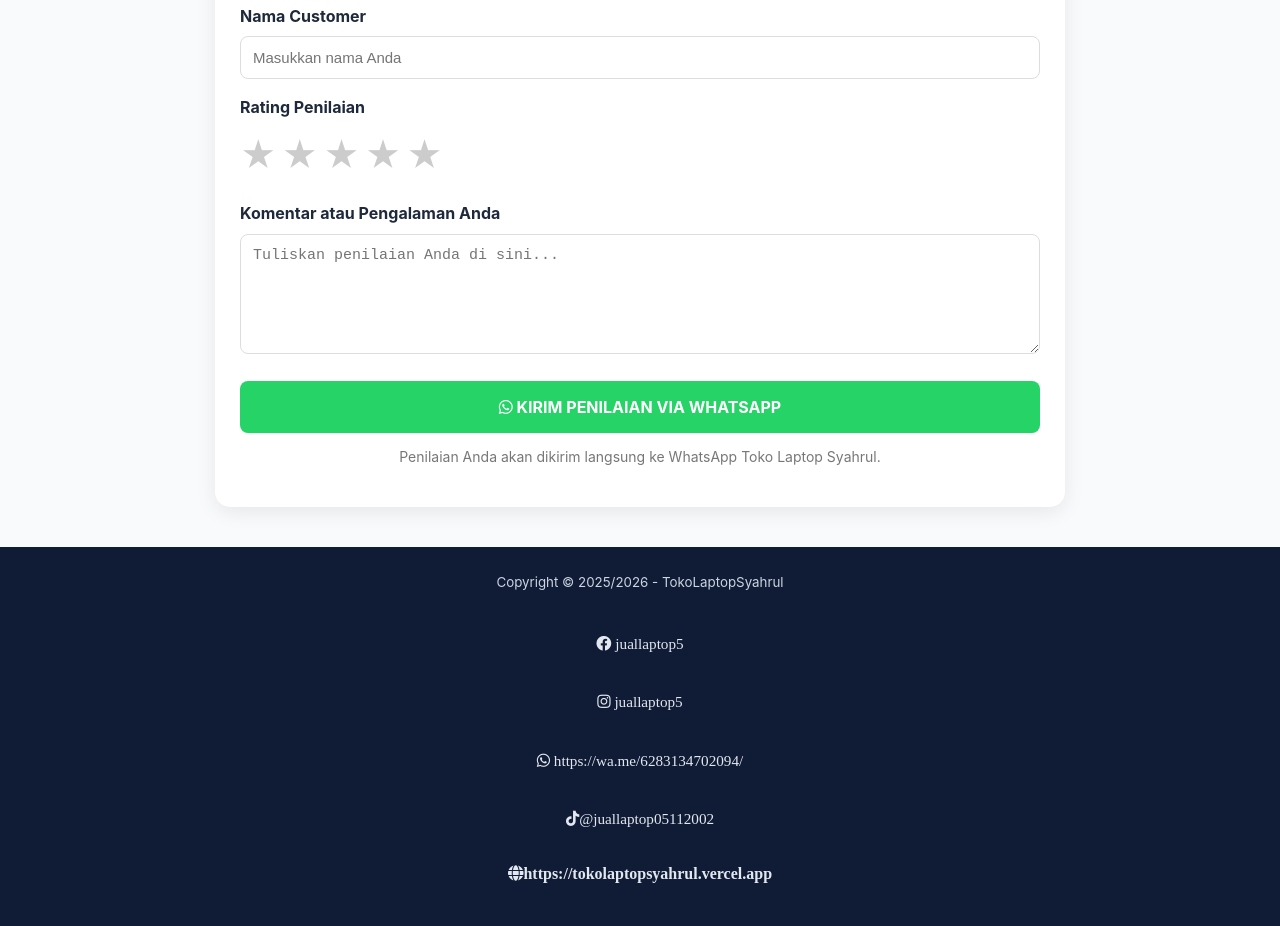
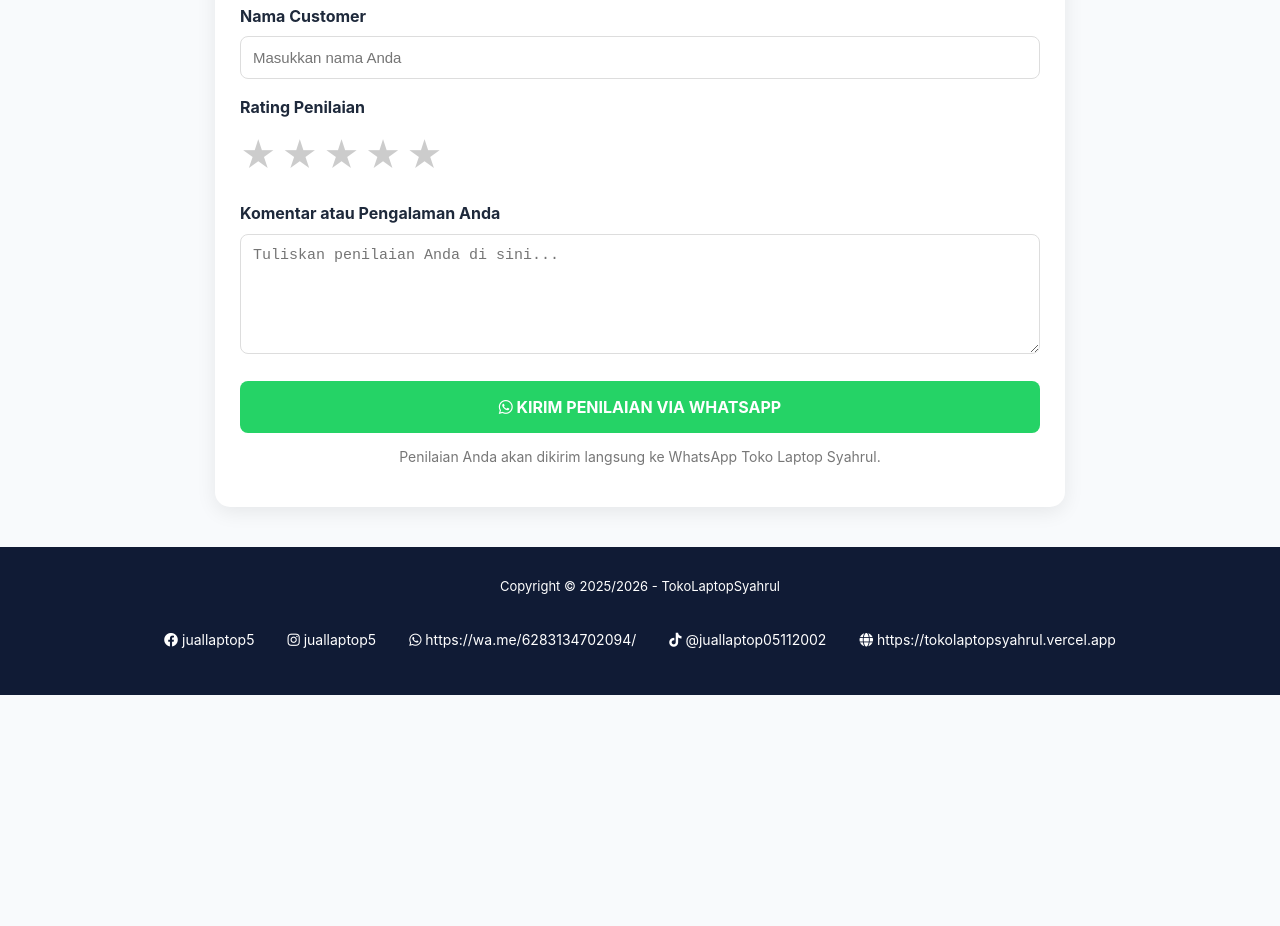
Before and after one commit to laptop48/blog_tokolaptopsyahrul, a plain HTML site: page penilaian.html in a window 1280 px wide. Shown: the part 528-1454 px from the top of the page. After the commit the page ends 1223 px from the top, so only its background shows below. Drawn offline with nearby package versions, Linux system fonts and the light colour scheme.

Commit message:
Refactor penilaian.html structure and styles

```diff
--- a/penilaian.html
+++ b/penilaian.html
@@ -279,17 +279,54 @@
 
     </section>
 
-    <!-- footer -->
-    <footer>
-        <div class="container">
+
+<!-- FOOTER -->
+<footer>
+    <div class="container">
+
+        <!-- COPYRIGHT DI ATAS -->
+        <div class="copyright">
             <small>Copyright &copy; 2025/2026 - TokoLaptopSyahrul</small>
-            <h3><a href="#" onclick="klikFB()"><i class="fab fa-facebook"> juallaptop5</i></a></h3>
-            <h3><a href="#" onclick="klikIG()"><i class="fab fa-instagram"> juallaptop5</i></a></h3>
-            <h3><a href="#" onclick="klikWA()"><i class="fab fa-whatsapp"> https://wa.me/6283134702094/</i></a></h3>
-            <h3><a href="#" onclick="kliktiktok()"><i class="fab fa-tiktok">@juallaptop05112002</i></a></h3>
-            <a href="#" onclick="klik()"><i class="fas fa-globe">https://tokolaptopsyahrul.vercel.app</i></a>
         </div>
-    </footer>
+
+        <!-- SOSIAL MEDIA DAN WEBSITE DI BAWAH -->
+        <div class="footer-sosmed">
+
+            <h3>
+                <a href="#" onclick="klikFB()">
+                    <i class="fab fa-facebook"></i> juallaptop5
+                </a>
+            </h3>
+
+            <h3>
+                <a href="#" onclick="klikIG()">
+                    <i class="fab fa-instagram"></i> juallaptop5
+                </a>
+            </h3>
+
+            <h3>
+                <a href="#" onclick="klikWA()">
+                    <i class="fab fa-whatsapp"></i> https://wa.me/6283134702094/
+                </a>
+            </h3>
+
+            <h3>
+                <a href="#" onclick="kliktiktok()">
+                    <i class="fab fa-tiktok"></i> @juallaptop05112002
+                </a>
+            </h3>
+
+            <h3>
+                <a href="#" onclick="klik()">
+                    <i class="fas fa-globe"></i> https://tokolaptopsyahrul.vercel.app
+                </a>
+            </h3>
+
+        </div>
+
+    </div>
+</footer>
+
 
     <!-- MEDIA SOSIAL -->
     <script>
```
